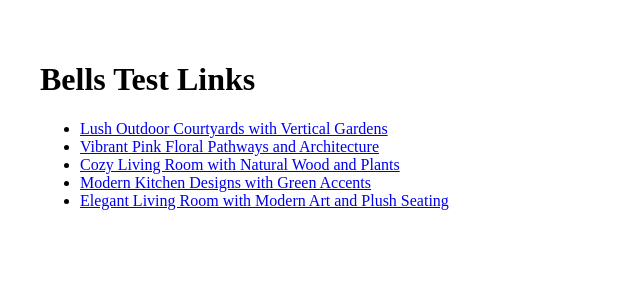
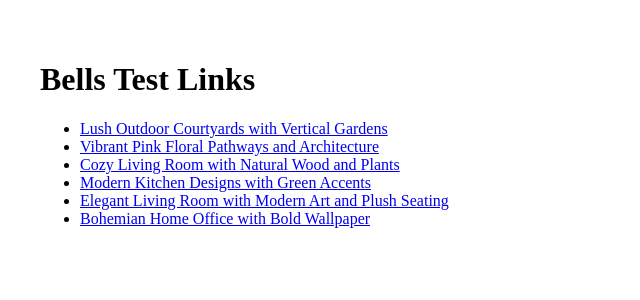
Before and after one commit to Saurabh2862/bellpost-seo, a Next.js app: page / in a window 1280 px wide. Shown: the top 300 px of the page, without its empty margins (0-640 px from the left). Built offline with nearby package versions, Linux system fonts and the light colour scheme.

Commit message:
update bell.js

```diff
--- a/data/bells.js
+++ b/data/bells.js
@@ -28,5 +28,11 @@ export const bells = [
     title: "Elegant Living Room with Modern Art and Plush Seating",
     description: "Explore a sophisticated living room featuring modern abstract art, plush white sofas, sleek black coffee table, and gold accents for a luxurious feel.",
     imageUrl: "https://mediadev.mortars.in/I/B/I2/I_B_I2_a_7v_h7paolw9hp.png"
+  },
+  {
+    id: "6",
+    title: "Bohemian Home Office with Bold Wallpaper",
+    description: "Vibrant home office features a teal desk, orange chair, and lush plants. Bold floral wallpaper creates a creative, bohemian atmosphere for inspiration.",
+    imageUrl: "https://mediadev.mortars.in/I/B/I2/I_B_I2_a_7v_h7paolw9j9.png"
   }
 ];
```
